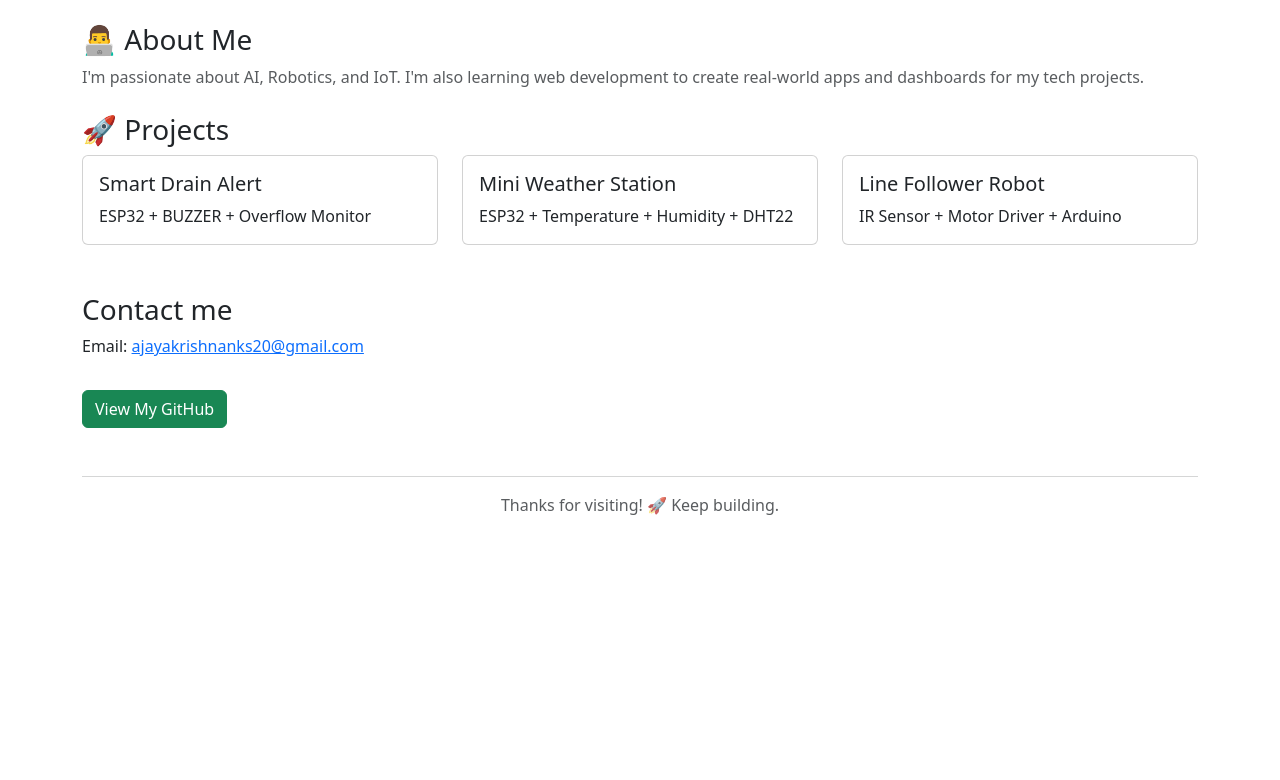
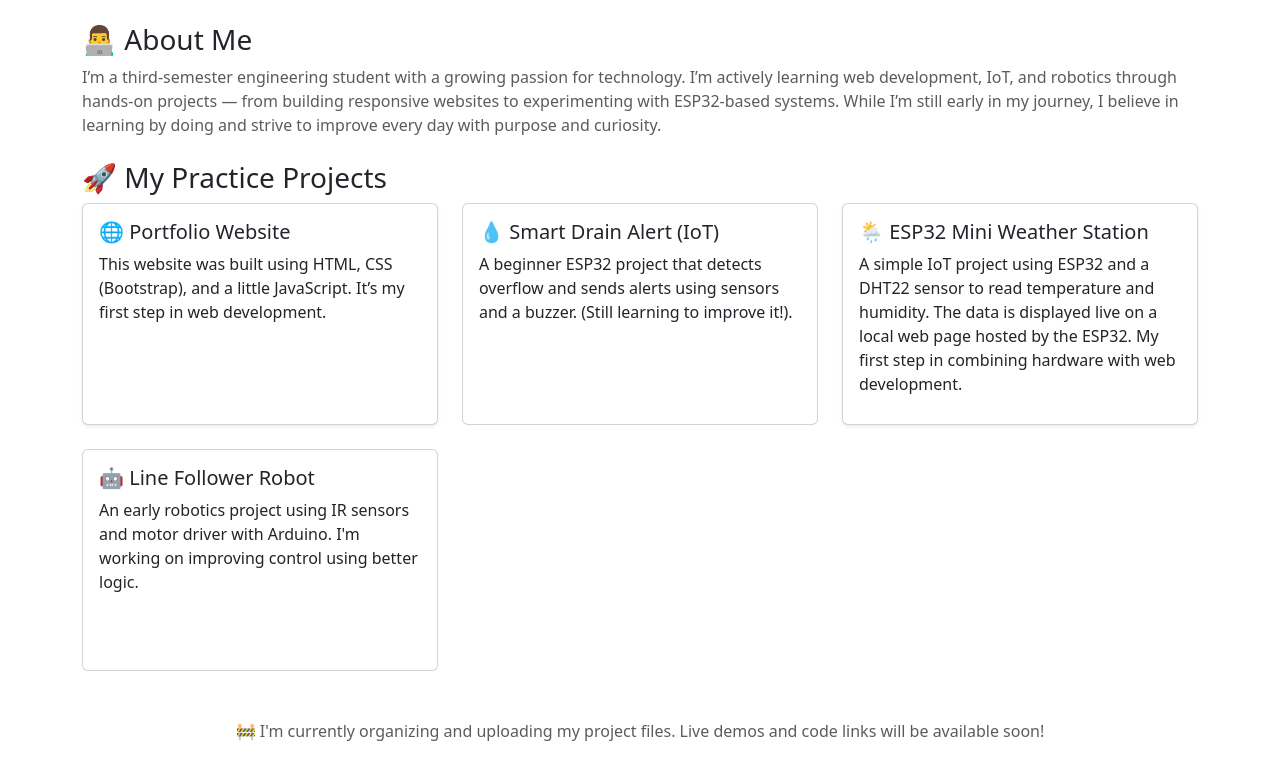
Before and after one commit to Ajay123aju/Ajay-portfolio, a plain HTML site: page index.html in a window 1280 px wide. Shown: the part 216-996 px from the top of the page. Before the commit the page ends 800 px from the top, so only its background shows below. Drawn offline with nearby package versions, Linux system fonts and the light colour scheme.

Commit message:
Added 'coming soon' message to project cards

```diff
--- a/index.html
+++ b/index.html
@@ -1,10 +1,15 @@
 <!DOCTYPE html>
 <html>
     <head>
-        <title>my1st</title>
+        <title>Ajay | Beginner Web & IoT Developer</title>
         <meta charset="UTF-8">
         <meta name="viewport" content="width=device-width, initial-scale=1">
         <link href="https://cdn.jsdelivr.net/npm/bootstrap@5.3.0/dist/css/bootstrap.min.css" rel="stylesheet">
+        <style>
+            .card-body {
+                          min-height: 220px;
+                       }
+        </style>
     </head>
     <body>
         <nav class="navbar navbar-exand-lg navbar-dark bg-dark">
@@ -29,45 +34,75 @@
             </div>
         </nav>
         <div class="container mt-5">
-            <h1 class="text-center texxt-primary">Hey, I'm Ajay</h1>
-            <h2 class="text-center text-secondary">IoT & Robotics Enthusiast | Web Developer (in progress)</h2>
+            <h1 class="text-center texxt-primary">Hi, I'm Ajay 👋</h1>
+            <h2 class="text-center text-secondary">A Beginner Learning Web Development, IoT & Robotics</h2>
             <hr>
             <h3 class="mt-4">👨‍💻 About Me</h3>
-            <p class="text-muted">I'm passionate about AI, Robotics, and IoT. I'm also learning web development to create real-world apps and dashboards for my tech projects.</p>
-            <h3 class="mt-4" id="projects">🚀 Projects</h3>
+            <p class="text-muted">
+                I’m a third-semester engineering student with a growing passion for technology. I’m actively learning web development, IoT, and robotics through hands-on projects — from building responsive websites to experimenting with ESP32-based systems. While I’m still early in my journey, I believe in learning by doing and strive to improve every day with purpose and curiosity.
+            </p>
+            <h3 class="mt-4" id="projects">🚀 My Practice Projects</h3>
             <div class="row">
                 <div class="col-md-4">
-                    <div class="card mb-4">
+                    <div class="card mb-4 shadow-sm">
                        <div class="card-body">
-                            <h5 class="card-title">Smart Drain Alert</h5>
-                            <p class="card-text">ESP32 + BUZZER + Overflow Monitor</p>
+                            <h5 class="card-title">
+                                🌐 Portfolio Website
+                            </h5>
+                            <p class="card-text">
+                                This website was built using HTML, CSS (Bootstrap), and a little JavaScript. It’s my first step in web development.
+                            </p>
                       </div>
                     </div>
                 </div>
                 <div class="col-md-4">
                     <div class="card mb-4">
                         <div class="card-body">
-                            <h5 class="card-title">Mini Weather Station</h5>
-                            <p class="card-text">ESP32 + Temperature + Humidity + DHT22</p>
+                           <h5 class="card-title">
+                            💧 Smart Drain Alert (IoT)
+                           </h5>
+                           <p class="card-text">
+                            A beginner ESP32 project that detects overflow and sends alerts using sensors and a buzzer. (Still learning to improve it!).
+                           </p>
+                        </div>
+                    </div>
+                </div>
+                <div class="col-md-4">
+                    <div class="card mb-4 shadow-sm">
+                        <div class="card-body">
+                          <h5 class="card-title">
+                            🌦️ ESP32 Mini Weather Station
+                          </h5>
+                          <p class="card-text">
+                             A simple IoT project using ESP32 and a DHT22 sensor to read temperature and humidity. The data is displayed live on a local web page hosted by the ESP32. My first step in combining hardware with web development.
+                          </p>
                         </div>
                     </div>
                 </div>
                 <div class="col-md-4">
                     <div class="card mb-4">
                         <div class="card-body">
-                            <h5 class="card-title">Line Follower Robot</h5>
-                            <p class="card-text">IR Sensor + Motor Driver + Arduino</p>
+                        <h5 class="card-title">
+                            🤖 Line Follower Robot
+                        </h5>
+                        <p class="card-text">
+                            An early robotics project using IR sensors and motor driver with Arduino. I'm working on improving control using better logic.
+                        </p>
                         </div>
                     </div>
                 </div>
+                <p class="text-center mt-4 text-muted">
+                    🚧 I'm currently organizing and uploading my project files. Live demos and code links will be available soon!
+                </p>
             </div>
 
             <h3 class="mt-4" id="Contact">Contact me</h3>
+            <p class="text-muted">Still learning, but happy to connect, share, or collaborate!</p>
             <p>Email: <a href="mailto:ajayakrishnanks20@gmail.com">ajayakrishnanks20@gmail.com</a></p>
             <a href="https://github.com/Ajay123aju" class="btn btn-success mt-3">View My GitHub</a>
             <footer class="text-center text-muted mt-5">
                 <hr>
-               <p>Thanks for visiting! 🚀 Keep building.</p>
+                <p>Thank you for visiting. I'm just starting out, but excited to learn and grow! 🌱</p>
             </footer>
         </div>
         <script src="https://cdn.jsdelivr.net/npm/bootstrap@5.3.0/dist/js/bootstrap.bundle.min.js"></script>
```
Lines whose indentation alone changed are shown as unchanged.
